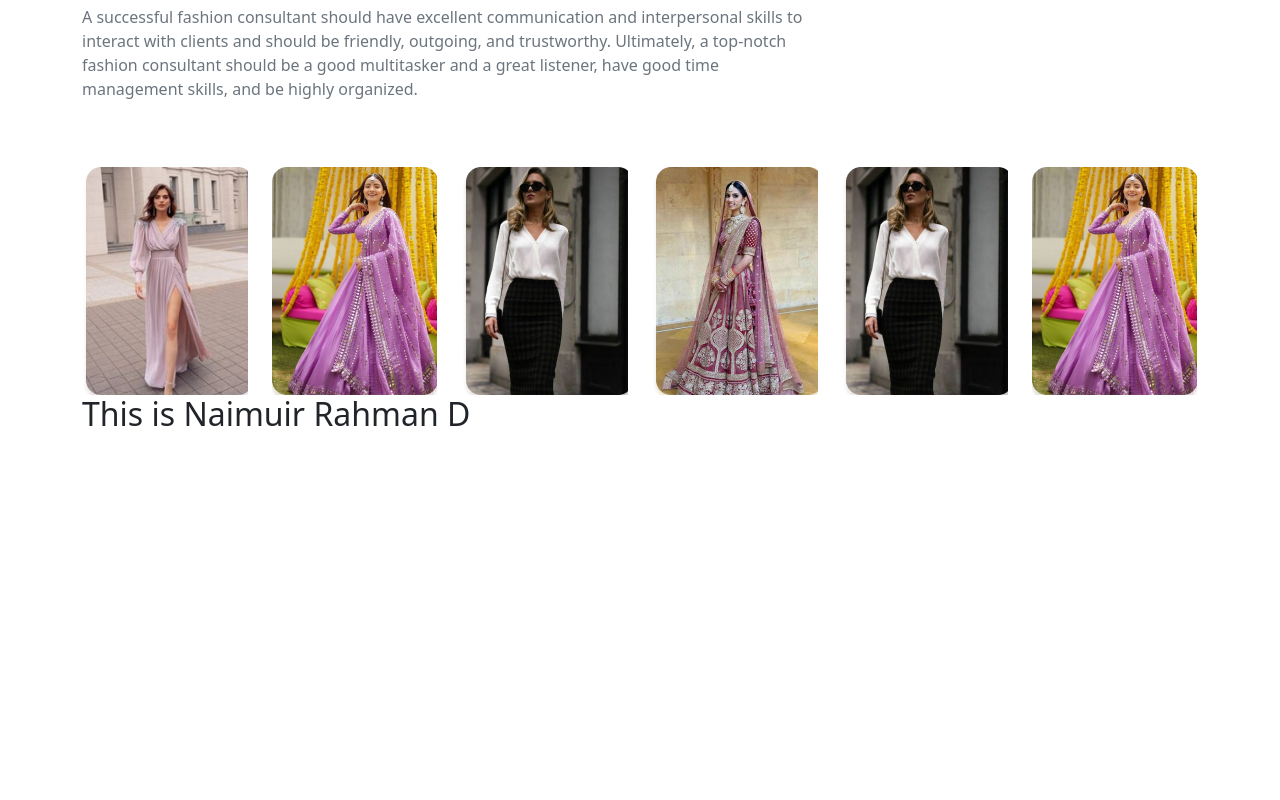
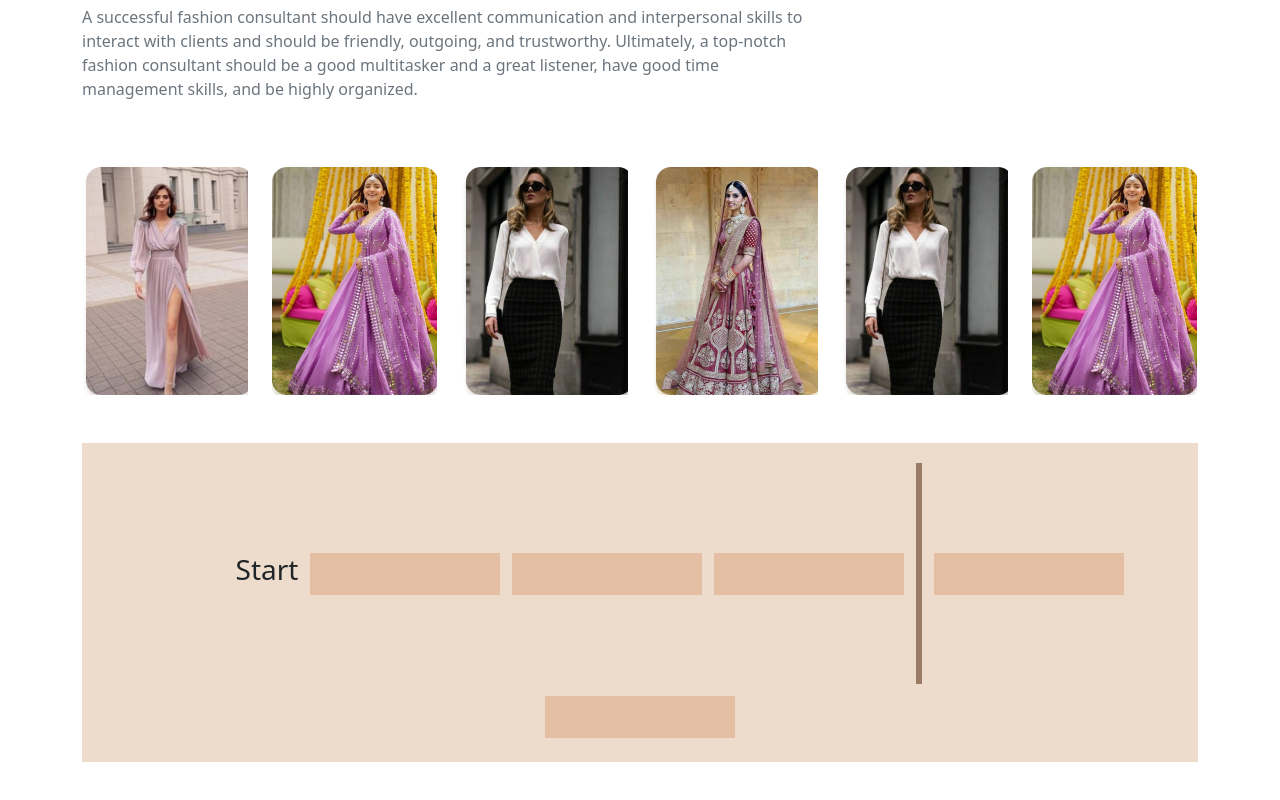
Before and after one commit to naimur202163/Fashion-landing-page, a React (Create React App) app: page / in a window 1280 px wide. Shown: the part 1092-1892 px from the top of the page. Before the commit the page ends 1534 px from the top, so only its background shows below. Built offline with nearby package versions, Linux system fonts and the light colour scheme.

Commit message:
flage added

```diff
--- a/src/Pages/FlagSection/FlagSection.css
+++ b/src/Pages/FlagSection/FlagSection.css
@@ -0,0 +1,17 @@
+.box-items{
+        background-color: #E4BFA4;
+        height: 42px;
+        width: 190px;
+}
+.flex-containerr{
+    margin-top: 20px;
+    display: inline-flex;
+    flex-wrap: wrap;
+    gap:12px;
+    align-items: center;
+    justify-content: center;
+
+}
+.text{
+    margin-left: 5rem;
+}
--- a/src/Pages/FlagSection/FlagSection.js
+++ b/src/Pages/FlagSection/FlagSection.js
@@ -1,11 +1,26 @@
 import React from "react";
 import { Container } from "react-bootstrap";
-
+import "./FlagSection.css";
+import flagImg from "../../Images/Rectangle 146.png";
 const FlagSection = () => {
   return (
-    <div>
+    <div className="my-5">
       <Container>
-        <h2>This is Naimuir Rahman D</h2>
+        <div style={{ backgroundColor: "#EDDCCB", height: "319px" }}>
+          <div className="flex-containerr">
+            <div className="text">
+              <h3>Start</h3>
+            </div>
+            <div className="box-items"></div>
+            <div className="box-items"></div>
+            <div className="box-items"></div>
+            <div>
+              <img src={flagImg} alt="" />{" "}
+            </div>
+            <div className="box-items"></div>
+            <div className="box-items"></div>
+          </div>
+        </div>
       </Container>
     </div>
   );
```
Also changed, not shown: src/Images/Rectangle 146.png (added), src/Images/Vector 20.png (added).
